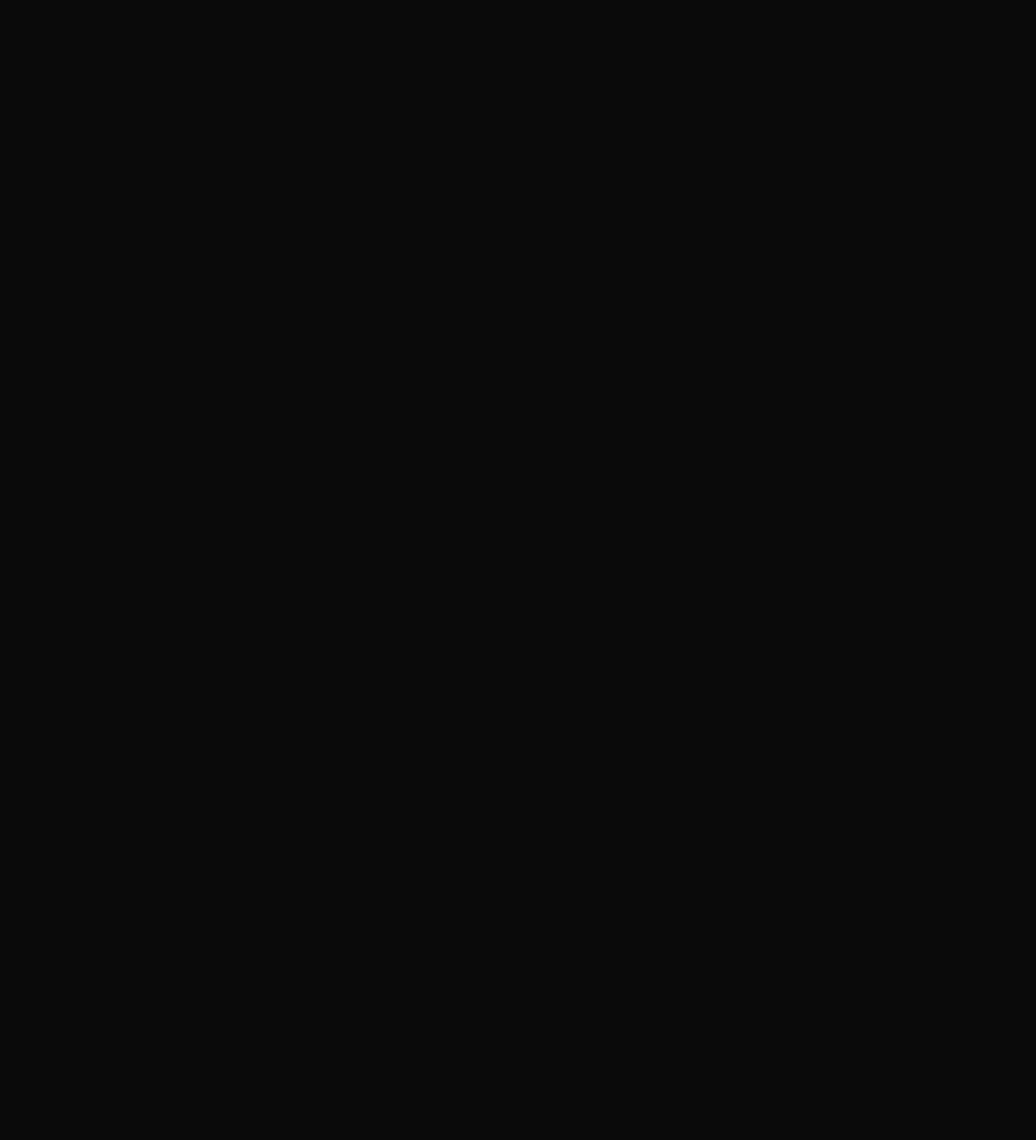
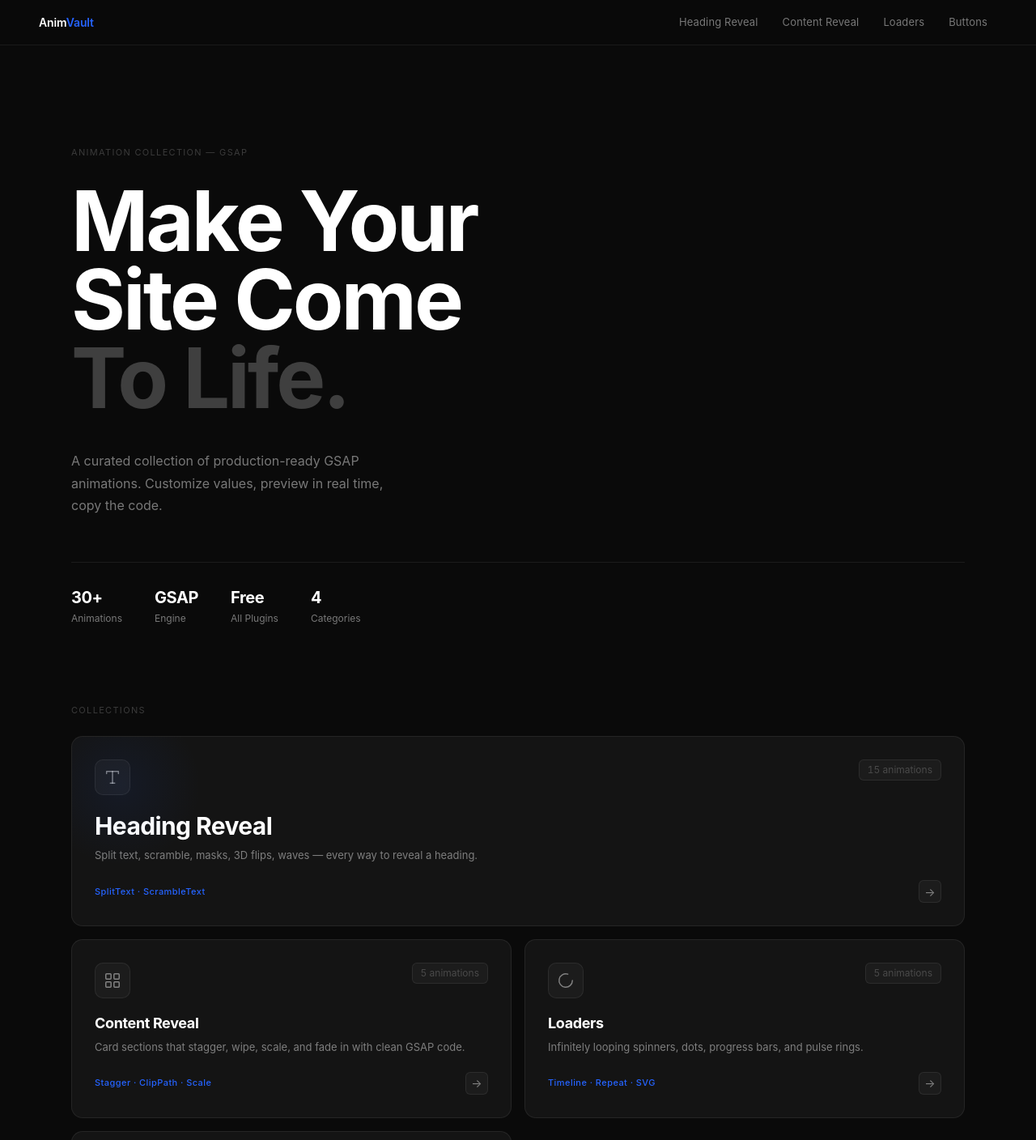
Before and after one commit to dickytrd/animvault, a Next.js app: page / in a window 1280 px wide. Before the commit this address had no page. Shown: the top 1408 px of the page at 81% size. Before the commit the page ends 800 px from the top, so only its background shows below. Built offline with nearby package versions, Linux system fonts and the light colour scheme.

Commit message:
Update Home Page

```diff
--- a/src/app/page.jsx
+++ b/src/app/page.jsx
@@ -1,5 +1,87 @@
-import { redirect } from 'next/navigation'
+import { Navbar }         from '@/components/layout/Navbar'
+import { CollectionGrid } from '@/components/layout/CollectionGrid'
 
-export default function RootPage() {
-  redirect('/heading-reveal')
+export const metadata = {
+  title:       'AnimVault — Animation Collection',
+  description: 'Curated GSAP animation collection. Heading reveals, content reveals, loaders, and buttons.',
 }
+
+export default function HomePage() {
+  return (
+    <>
+      <Navbar />
+      <main style={{ maxWidth: '1200px', margin: '0 auto', padding: '0 48px 120px' }}>
+
+        {/* ── Hero ── */}
+        <section style={{ paddingTop: '180px', paddingBottom: '96px' }}>
+
+          <p style={{
+            fontSize: '11px', color: 'var(--text-subtle)',
+            letterSpacing: '0.12em', textTransform: 'uppercase', marginBottom: '28px',
+          }}>
+            Animation Collection — GSAP
+          </p>
+
+          <h1 style={{
+            fontSize:      'clamp(52px, 8vw, 108px)',
+            fontWeight:    '700',
+            lineHeight:    '0.95',
+            letterSpacing: '-0.03em',
+            color:         'var(--text)',
+          }}>
+            Make Your<br />
+            Site Come<br />
+            <span style={{ color: 'rgba(255,255,255,0.22)' }}>To Life.</span>
+          </h1>
+
+          <p style={{
+            fontSize:   '16px',
+            color:      'var(--text-muted)',
+            lineHeight: '1.7',
+            maxWidth:   '420px',
+            marginTop:  '40px',
+          }}>
+            A curated collection of production-ready GSAP animations.
+            Customize values, preview in real time, copy the code.
+          </p>
+
+          {/* Stats row */}
+          <div style={{
+            display:   'flex',
+            gap:       '40px',
+            marginTop: '56px',
+            paddingTop:'28px',
+            borderTop: '1px solid var(--border)',
+          }}>
+            {[
+              { value: '30+', label: 'Animations'  },
+              { value: 'GSAP', label: 'Engine'      },
+              { value: 'Free', label: 'All Plugins' },
+              { value: '4',    label: 'Categories'  },
+            ].map((s) => (
+              <div key={s.label}>
+                <div style={{ fontSize: '20px', fontWeight: '700', color: 'var(--text)', letterSpacing: '-0.02em', marginBottom: '2px' }}>
+                  {s.value}
+                </div>
+                <div style={{ fontSize: '12px', color: 'var(--text-muted)' }}>{s.label}</div>
+              </div>
+            ))}
+          </div>
+        </section>
+
+        {/* ── Collection Cards ── */}
+        <CollectionGrid />
+
+        {/* ── Footer ── */}
+        <footer style={{
+          marginTop: '80px', paddingTop: '32px',
+          borderTop: '1px solid var(--border)',
+          display: 'flex', justifyContent: 'space-between', alignItems: 'center',
+        }}>
+          <p style={{ fontSize: '12px', color: 'var(--text-subtle)' }}>Built with GSAP + Next.js</p>
+          <p style={{ fontSize: '12px', color: 'var(--text-subtle)' }}>MotionLab v1.0</p>
+        </footer>
+      </main>
+    </>
+  )
+}
--- /dev/null
+++ b/src/components/layout/CollectionGrid.jsx
@@ -0,0 +1,177 @@
+'use client'
+
+const COLLECTIONS = [
+  {
+    href:        '/heading-reveal',
+    label:       'Heading Reveal',
+    count:       '15',
+    description: 'Split text, scramble, masks, 3D flips, waves — every way to reveal a heading.',
+    tag:         'SplitText · ScrambleText',
+    icon: (
+      <svg width="22" height="22" viewBox="0 0 24 24" fill="none" stroke="currentColor" strokeWidth="1.6" strokeLinecap="round" strokeLinejoin="round">
+        <path d="M4 7V4h16v3"/><path d="M9 20h6"/><path d="M12 4v16"/>
+      </svg>
+    ),
+  },
+  {
+    href:        '/content-reveal',
+    label:       'Content Reveal',
+    count:       '5',
+    description: 'Card sections that stagger, wipe, scale, and fade in with clean GSAP code.',
+    tag:         'Stagger · ClipPath · Scale',
+    icon: (
+      <svg width="22" height="22" viewBox="0 0 24 24" fill="none" stroke="currentColor" strokeWidth="1.6" strokeLinecap="round" strokeLinejoin="round">
+        <rect x="3" y="3" width="7" height="7" rx="1"/><rect x="14" y="3" width="7" height="7" rx="1"/>
+        <rect x="3" y="14" width="7" height="7" rx="1"/><rect x="14" y="14" width="7" height="7" rx="1"/>
+      </svg>
+    ),
+  },
+  {
+    href:        '/loaders',
+    label:       'Loaders',
+    count:       '5',
+    description: 'Infinitely looping spinners, dots, progress bars, and pulse rings.',
+    tag:         'Timeline · Repeat · SVG',
+    icon: (
+      <svg width="22" height="22" viewBox="0 0 24 24" fill="none" stroke="currentColor" strokeWidth="1.6" strokeLinecap="round" strokeLinejoin="round">
+        <path d="M21 12a9 9 0 1 1-6.219-8.56"/>
+      </svg>
+    ),
+  },
+  {
+    href:        '/buttons',
+    label:       'Buttons',
+    count:       '5',
+    description: 'Hover fills, arrow shifts, ripple clicks, scale pops, and error shakes.',
+    tag:         'Hover · Click · Ripple',
+    icon: (
+      <svg width="22" height="22" viewBox="0 0 24 24" fill="none" stroke="currentColor" strokeWidth="1.6" strokeLinecap="round" strokeLinejoin="round">
+        <rect x="2" y="7" width="20" height="10" rx="5"/>
+        <circle cx="17" cy="12" r="2" fill="currentColor" stroke="none"/>
+      </svg>
+    ),
+  },
+]
+
+function CollectionCard({ col, index }) {
+  const isFeature = index === 0
+
+  return (
+    <a
+      href={col.href}
+      style={{
+        display:       'flex',
+        flexDirection: 'column',
+        padding:       '28px',
+        background:    'var(--surface)',
+        border:        '1px solid var(--border)',
+        borderRadius:  '14px',
+        textDecoration:'none',
+        color:         'inherit',
+        transition:    'all 0.2s ease',
+        position:      'relative',
+        overflow:      'hidden',
+        gridColumn:    isFeature ? 'span 2' : 'span 1',
+      }}
+      onMouseEnter={(e) => {
+        e.currentTarget.style.borderColor = 'var(--border-hover)'
+        e.currentTarget.style.background  = 'var(--surface-2)'
+      }}
+      onMouseLeave={(e) => {
+        e.currentTarget.style.borderColor = 'var(--border)'
+        e.currentTarget.style.background  = 'var(--surface)'
+      }}
+    >
+      {/* Accent glow on feature card */}
+      {isFeature && (
+        <div style={{
+          position:   'absolute',
+          top: '-40px', left: '-40px',
+          width: '200px', height: '200px',
+          background: 'radial-gradient(circle, rgba(37,99,255,0.08) 0%, transparent 70%)',
+          pointerEvents: 'none',
+        }} />
+      )}
+
+      {/* Top row: icon + count badge */}
+      <div style={{ display: 'flex', justifyContent: 'space-between', alignItems: 'flex-start', marginBottom: '20px' }}>
+        <div style={{
+          width: '44px', height: '44px',
+          background: 'var(--surface-2)', border: '1px solid var(--border)',
+          borderRadius: '10px', display: 'flex', alignItems: 'center',
+          justifyContent: 'center', color: 'var(--text-muted)', flexShrink: 0,
+        }}>
+          {col.icon}
+        </div>
+        <span style={{
+          fontSize: '12px', color: 'var(--text-subtle)',
+          background: 'var(--surface-2)', border: '1px solid var(--border)',
+          borderRadius: '6px', padding: '3px 10px', fontVariantNumeric: 'tabular-nums',
+        }}>
+          {col.count} animations
+        </span>
+      </div>
+
+      {/* Label */}
+      <h2 style={{
+        fontSize:      isFeature ? 'clamp(22px, 2.5vw, 30px)' : '18px',
+        fontWeight:    '700',
+        color:         'var(--text)',
+        letterSpacing: '-0.02em',
+        marginBottom:  '8px',
+        lineHeight:    '1.2',
+      }}>
+        {col.label}
+      </h2>
+
+      {/* Description */}
+      <p style={{
+        fontSize:    '13px',
+        color:       'var(--text-muted)',
+        lineHeight:  '1.6',
+        flex:        1,
+        marginBottom:'20px',
+        maxWidth:    isFeature ? '480px' : '100%',
+      }}>
+        {col.description}
+      </p>
+
+      {/* Footer: tag + arrow */}
+      <div style={{ display: 'flex', alignItems: 'center', justifyContent: 'space-between', marginTop: 'auto' }}>
+        <span style={{ fontSize: '11px', color: 'var(--accent)', letterSpacing: '0.04em', fontWeight: '500' }}>
+          {col.tag}
+        </span>
+        <span style={{
+          display: 'inline-flex', alignItems: 'center', justifyContent: 'center',
+          width: '28px', height: '28px',
+          background: 'var(--surface-2)', border: '1px solid var(--border)',
+          borderRadius: '6px', color: 'var(--text-muted)', fontSize: '14px',
+        }}>
+          →
+        </span>
+      </div>
+    </a>
+  )
+}
+
+export function CollectionGrid() {
+  return (
+    <section>
+      <p style={{
+        fontSize: '11px', color: 'var(--text-subtle)',
+        letterSpacing: '0.12em', textTransform: 'uppercase', marginBottom: '24px',
+      }}>
+        Collections
+      </p>
+      <div style={{
+        display:             'grid',
+        gridTemplateColumns: 'repeat(2, 1fr)',
+        gap:                 '16px',
+      }}>
+        {COLLECTIONS.map((col, i) => (
+          <CollectionCard key={col.href} col={col} index={i} />
+        ))}
+      </div>
+    </section>
+  )
+}
--- a/src/components/layout/Navbar.jsx
+++ b/src/components/layout/Navbar.jsx
@@ -33,7 +33,7 @@
         fontSize: '14px', fontWeight: '600',
         color: 'var(--text)', textDecoration: 'none', letterSpacing: '-0.01em',
       }}>
-        Motion<span style={{ color: 'var(--accent)' }}>Lab</span>
+        Anim<span style={{ color: 'var(--accent)' }}>Vault</span>
       </a>
 
       {/* Links */}
@@ -54,10 +54,10 @@
                 fontWeight:    active ? '500' : '400',
                 color:         active ? 'var(--text)' : 'var(--text-muted)',
                 textDecoration:'none',
-                // background:    active ? 'rgba(255,255,255,0.07)' : 'transparent',
+                background:    active ? 'rgba(255,255,255,0.07)' : 'transparent',
                 letterSpacing: '0.01em',
                 transition:    'all 0.15s ease',
-                borderLeft:    active ? '0px solid var(--accent)' : '2px solid transparent',
+                borderLeft:    active ? '2px solid var(--accent)' : '2px solid transparent',
               }}
               onMouseEnter={(e) => {
                 if (!active) {
```
Also changed, not shown: 1 other file (tests, documents, lock files or other folders).
